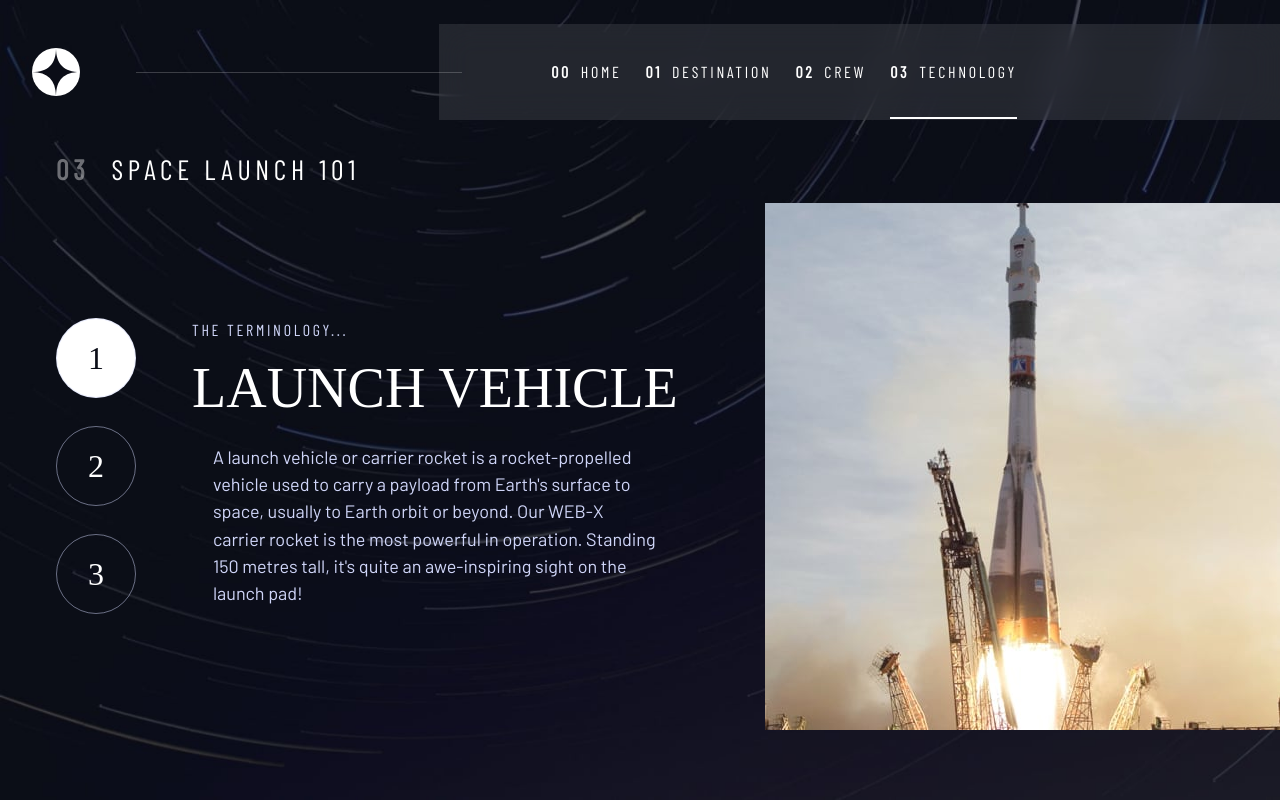
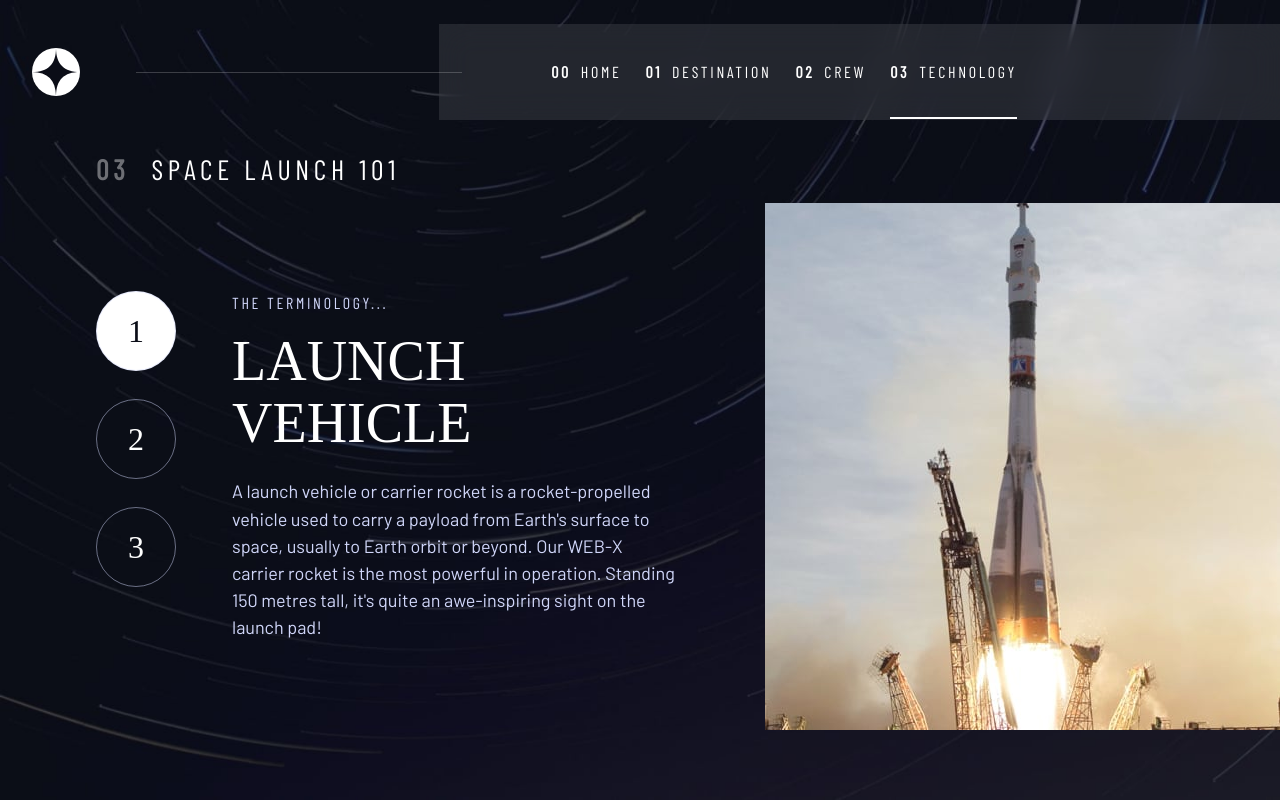
Before and after one commit to VickyAzola/Space-tourism-multi-page-website, a React (Vite) app: page /technology in a window 1280 px wide. Built offline with nearby package versions, Linux system fonts and the light colour scheme; a web font is replaced by a local one.

Commit message:
Add files via upload

```diff
--- a/src/components/CardTechnology.jsx
+++ b/src/components/CardTechnology.jsx
@@ -46,7 +46,7 @@ function CardTechnology() {
     return (
         <>
             <article
-                className="grid place-items-center lg:grid-cols-2 lg:items-center">
+                className="lg:pl-10 grid place-items-center lg:grid-cols-2 lg:gap-x-20 lg:items-center">
 
                 {/* Image, change depending on width*/}
                 <div className='w-full h-full lg:h-auto md:w-auto lg:order-last lg:inset-rigth-0 lg:ml-auto'>
--- a/src/routes/Technology.jsx
+++ b/src/routes/Technology.jsx
@@ -10,9 +10,9 @@ function Technology() {
             <header>
                 <TheNavbar />
             </header>
-            <main className='max-w-[80rem] mx-auto pb-[2rem] md:pb-[4rem] grid min-h-screen pt-[20%] lg:pt-[12%] '>
+            <main className='mx-auto pb-[2rem] md:pb-[4rem] grid min-h-screen pt-[20%] lg:pt-[12%] '>
                 <h1
-                    className='text-white text-center md:text-left barlow-CondensedFont md:pl-8 lg:pl-14
+                    className='text-white text-center md:text-left barlow-CondensedFont md:pl-8 lg:pl-24 md:pb-10 lg:pb-0
                     tracking-[2.7px] md:tracking-[3.38px] lg:tracking-[4.72px] text-[1rem] md:text-[1.25rem] lg:text-[1.75rem]'>
                     <span className='opacity-40 font-black mr-3'>03</span> SPACE LAUNCH 101
                 </h1>
```
